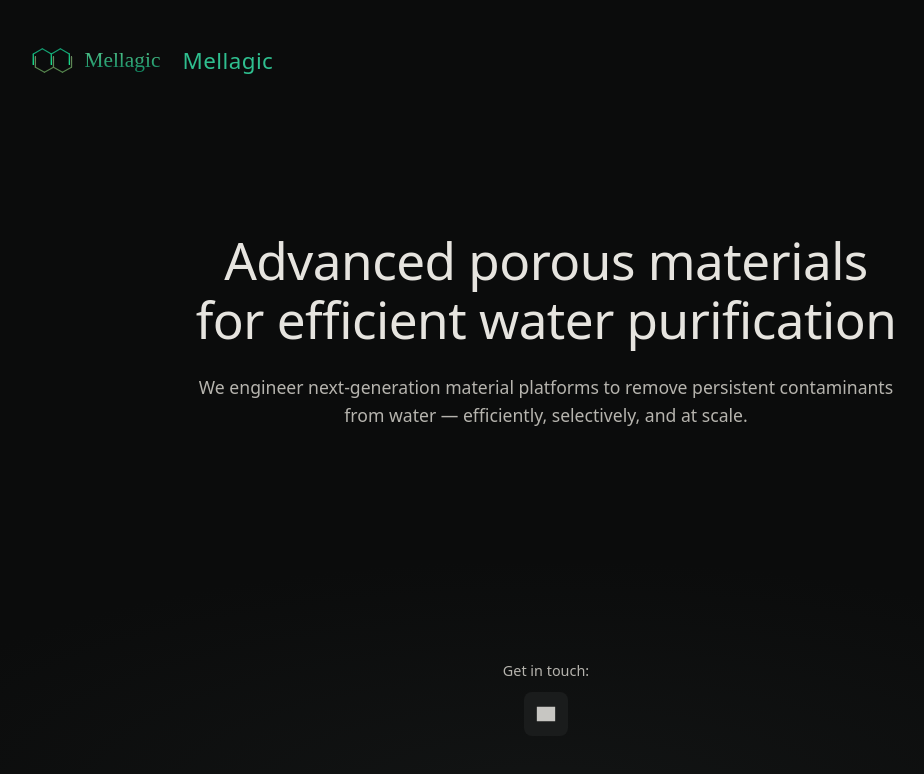
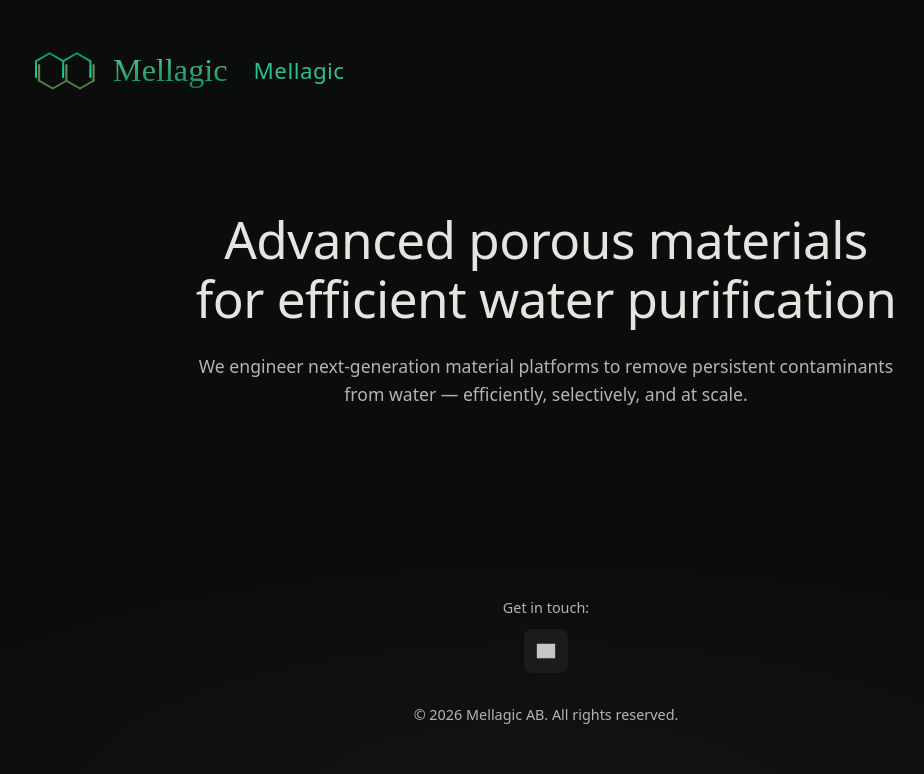
Before and after one commit to eriksvenssongrape/mellagicweb, a plain HTML site: page index.html in a window 1280 px wide. Shown: the whole page, without its empty margins (94-1018 px from the left). Drawn offline with Linux system fonts and the light colour scheme.

Commit message:
Update index.html

```diff
--- a/index.html
+++ b/index.html
@@ -2,7 +2,7 @@
 <html lang="en">
 <head>
   <meta charset="utf-8">
-  <title>Mellagic</title>
+  <title></title>
   <meta name="viewport" content="width=device-width, initial-scale=1">
 
   <style>
@@ -43,7 +43,7 @@
     }
 
     header img {
-      height: 40px;
+      height: 60px;
       width: auto;
     }
 
@@ -138,13 +138,17 @@
 
     <footer>
       <span>Get in touch:</span>
-      <a class="mail" href="mailto:contact@mellagic.com" aria-label="Email">
+      <a class="mail" href="mailto:erik.grape@gmail.com" aria-label="Email">
         <svg viewBox="0 0 24 24">
           <path d="M2 4h20v16H2V4zm10 7L3.5 6h17L12 11z"/>
         </svg>
       </a>
     </footer>
 
+    <footer>
+      <span>© 2026 Mellagic AB. All rights reserved.</span>
+    </footer>
+
   </div>
 </body>
 </html>
```
